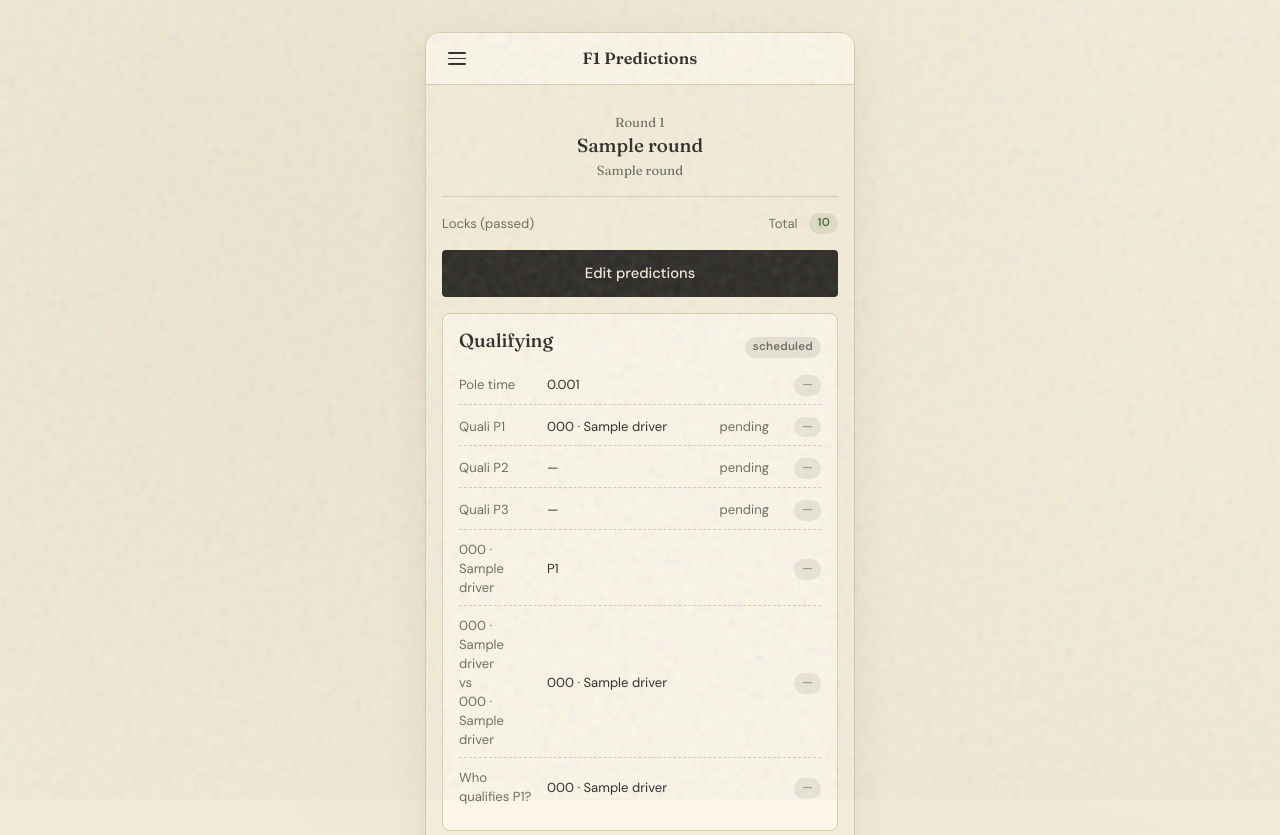
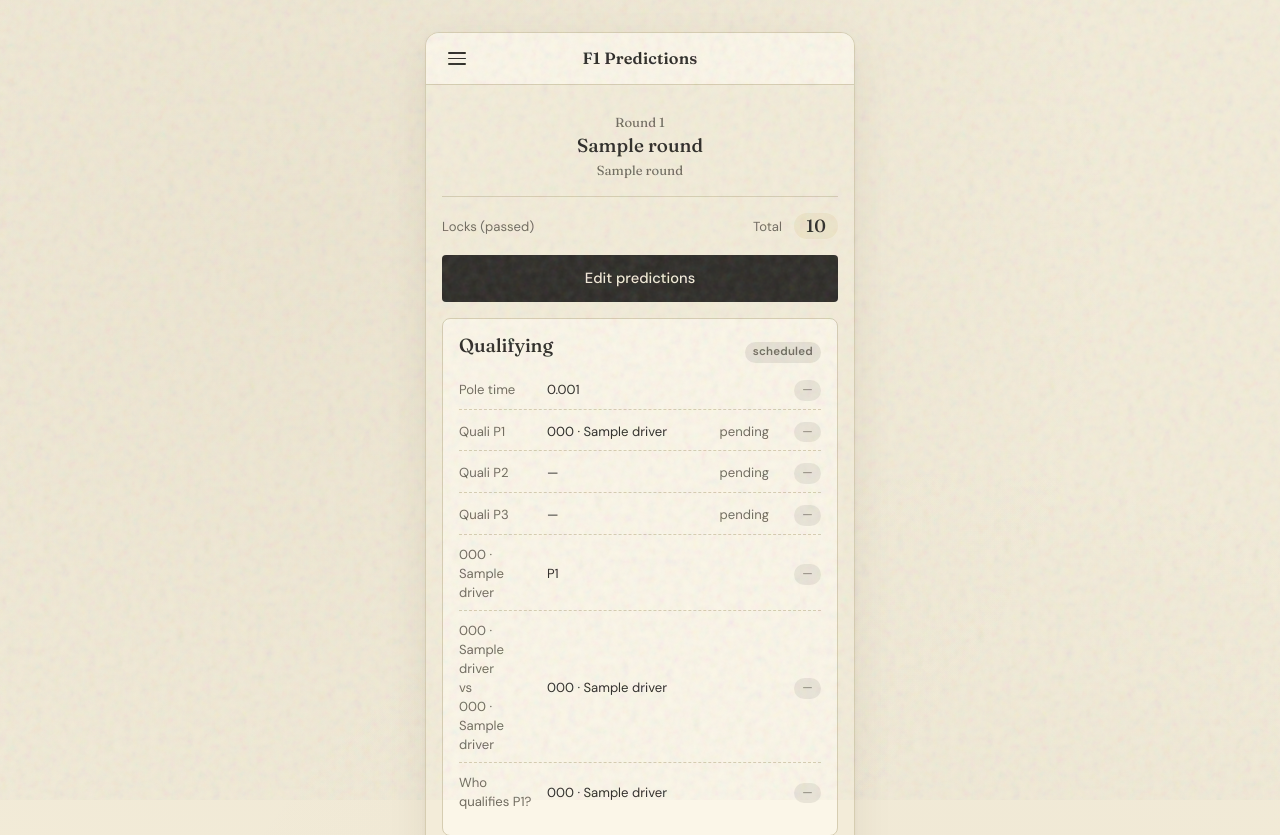
Before and after one commit to amiablealex/f1-predictions, a Flask app: page /round/1/1 in a window 1280 px wide. Shown: the top 835 px of the page. Run offline with Flask 3, Linux system fonts and the light colour scheme; a user stored in the database is signed in; tables that the repository leaves empty hold one stand-in row (values such as "Sample post").

Commit message:
styled grand total to stand out different to existing pills

```diff
--- a/app/static/css/main.css
+++ b/app/static/css/main.css
@@ -637,3 +637,18 @@ p { margin: 0 0 var(--space-3) 0; }
   font-variant-numeric: tabular-nums;
   margin-left: 0.15rem;
 }
+
+.total-score-pill {
+  display: inline-flex;
+  align-items: center;
+  padding: 4px 12px;
+  border-radius: 999px;
+  font-family: var(--font-display);
+  font-size: 1.1rem;
+  font-weight: 500;
+  line-height: 1;
+  background: var(--c-surface-alt);
+  color: var(--c-ink);
+  font-variant-numeric: tabular-nums;
+  letter-spacing: 0.01em;
+}
--- a/app/templates/rounds/round.html
+++ b/app/templates/rounds/round.html
@@ -56,7 +56,7 @@
   </div>
 {% endif %}
 
-<div class="row row--space" style="margin-bottom:1rem;">
+<div class="row row--space" style="margin-bottom:1rem; align-items:center;">
   <div class="muted small">
     {% if state.is_locked %}
       Locked
@@ -66,7 +66,7 @@
   </div>
   <div class="row">
     <span class="small muted">Total</span>
-    <span class="pill pill--p10 tabular">{{ state.total_points }}</span>
+    <span class="total-score-pill">{{ state.total_points }}</span>
   </div>
 </div>
 
```
